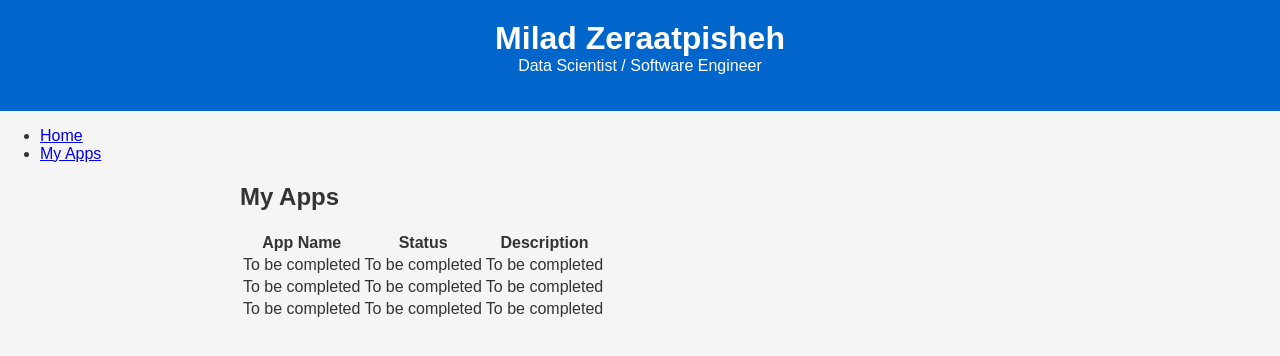
After one commit to miladzeraat/personal_page, a Flask app: page /myApps in a window 1280 px wide. The commit adds this page. Shown: the top 356 px of the page. Run offline with Flask 2, Linux system fonts and the light colour scheme.

Commit message:
adding my_app page

```diff
--- a/app.py
+++ b/app.py
@@ -5,6 +5,9 @@ app = Flask(__name__)
 @app.route('/')
 def home():
     return render_template('index.html')
+@app.route('/myApps')
+def my_apps():
+    return render_template('my_apps.html')
 
 if __name__ == '__main__':
-    app.run(debug=True)
+    app.run()
--- /dev/null
+++ b/templates/my_apps.html
@@ -0,0 +1,58 @@
+<!DOCTYPE html>
+<html lang="en">
+<head>
+    <meta charset="UTF-8">
+    <meta name="viewport" content="width=device-width, initial-scale=1.0">
+    <title>Milad Zeraatpisheh - My Apps</title>
+    <link rel="stylesheet" href="/static/styles.css">
+</head>
+<body>
+
+    <header>
+        <h1>Milad Zeraatpisheh</h1>
+        <p>Data Scientist / Software Engineer</p>
+    </header>
+
+    <nav>
+        <ul>
+            <li><a href="{{ url_for('home') }}">Home</a></li>
+            <li><a href="{{ url_for('my_apps') }}">My Apps</a></li>
+        </ul>
+    </nav>
+
+    <div class="container">
+        <section id="myApps">
+            <h2>My Apps</h2>
+
+            <table>
+                <thead>
+                    <tr>
+                        <th>App Name</th>
+                        <th>Status</th>
+                        <th>Description</th>
+                    </tr>
+                </thead>
+                <tbody>
+                    <tr>
+                        <td>To be completed</td>
+                        <td>To be completed</td>
+                        <td>To be completed</td>
+                    </tr>
+                    <tr>
+                        <td>To be completed</td>
+                        <td>To be completed</td>
+                        <td>To be completed</td>
+                    </tr>
+                    <tr>
+                        <td>To be completed</td>
+                        <td>To be completed</td>
+                        <td>To be completed</td>
+                    </tr>
+                </tbody>
+            </table>
+
+        </section>
+    </div>
+
+</body>
+</html>
```
Also changed, not shown: templates/index.html (+6 -2 lines), 1 other file.
